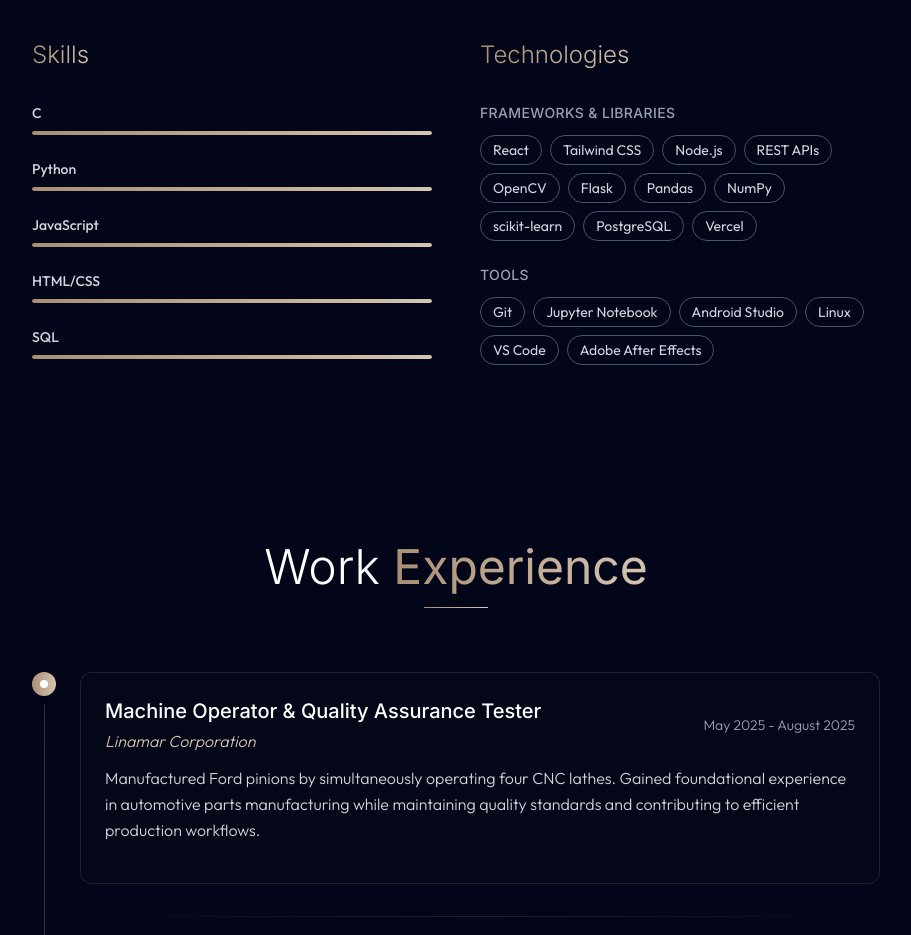
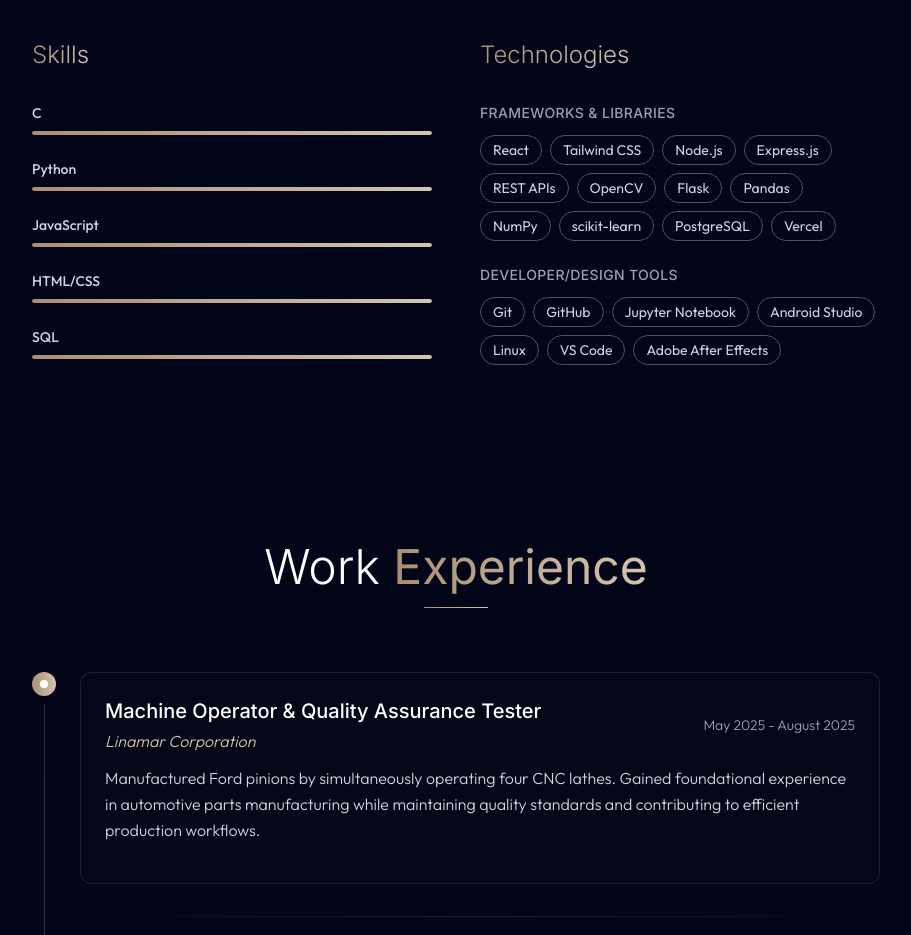
Before and after one commit to louisnguyenn/Louis-Personal-Portfolio, a React (Vite) app: page / in a window 1280 px wide. Shown: the part 1420-2355 px from the top of the page, without its empty margins (184-1095 px from the left). Built offline with nearby package versions, Linux system fonts and the light colour scheme.

Commit message:
tools update

```diff
--- a/src/components/sections/About.jsx
+++ b/src/components/sections/About.jsx
@@ -123,6 +123,7 @@ export const About = () => {
 		'React',
 		'Tailwind CSS',
 		'Node.js',
+    'Express.js',
 		'REST APIs',
 		'OpenCV',
 		'Flask',
@@ -135,6 +136,7 @@ export const About = () => {
 
 	const tools = [
 		'Git',
+    'GitHub',
 		'Jupyter Notebook',
 		'Android Studio',
 		'Linux',
@@ -259,7 +261,7 @@ export const About = () => {
 								</div>
 								<div>
 									<h4 className="text-sm font-medium text-gray-400 mb-3 uppercase tracking-wide">
-										Tools
+										Developer/Design Tools
 									</h4>
 									<div className="flex flex-wrap gap-2">
 										{tools.map((tool) => (
```
